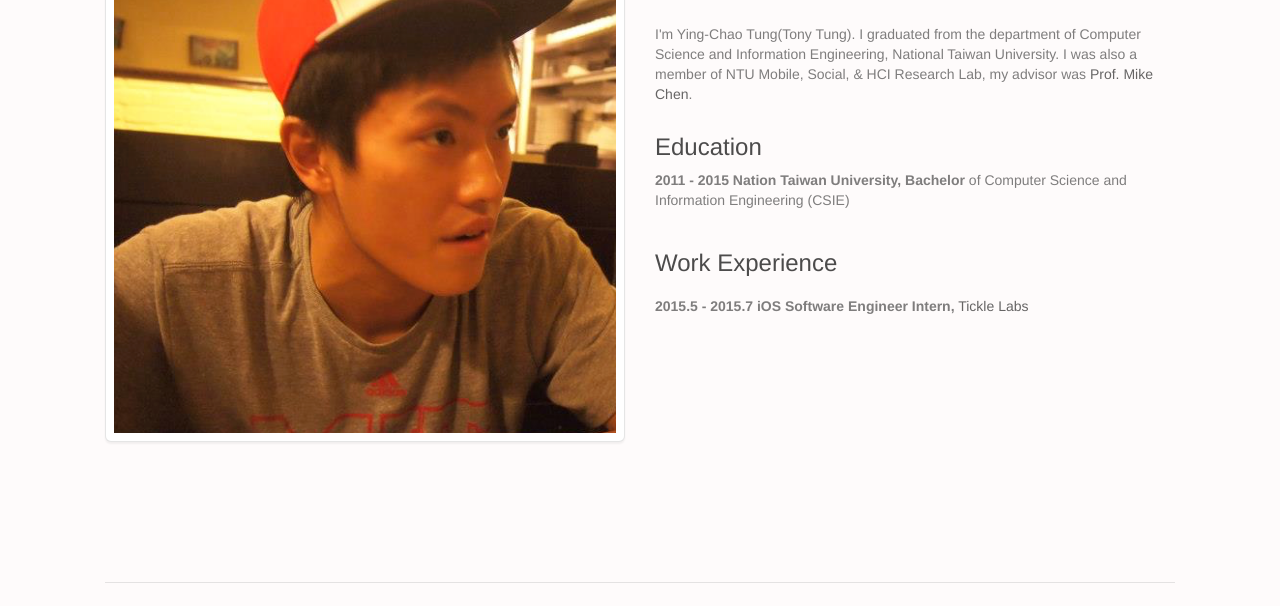
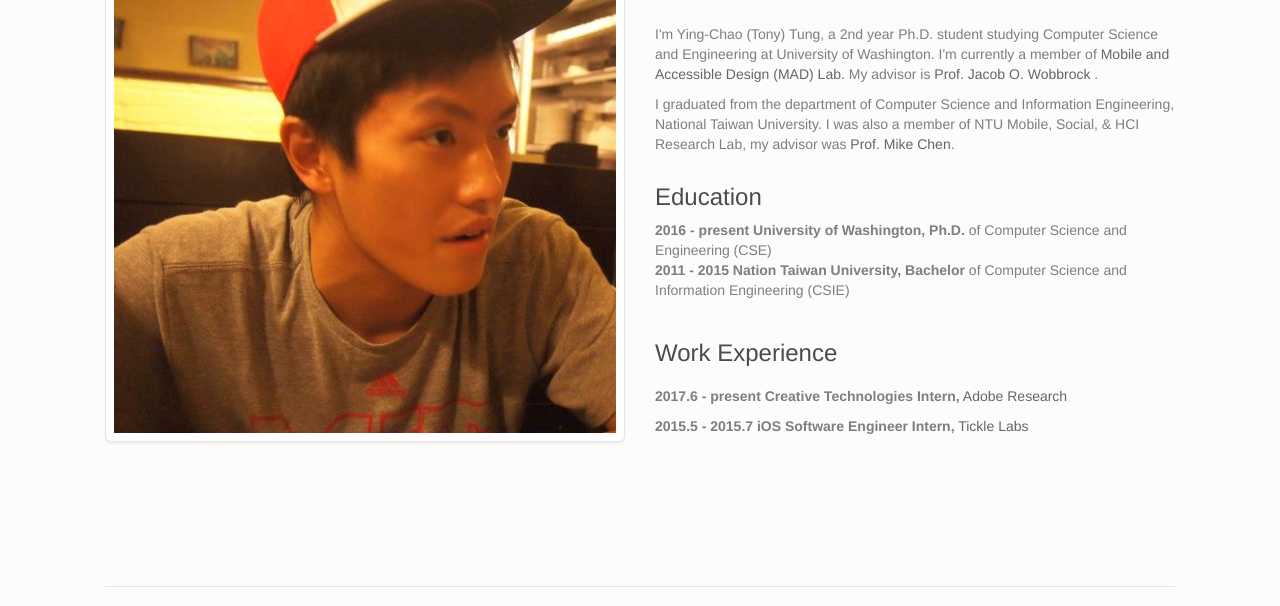
Before and after one commit to tony056/tony056.github.io, a plain HTML site: page index.html in a window 1280 px wide. Shown: the part 669-1275 px from the top of the page. Drawn offline with Linux system fonts and the light colour scheme.

Commit message:
updated intro

```diff
--- a/index.html
+++ b/index.html
@@ -73,21 +73,37 @@
 			</div>
 			<div class="col-sm-6">
 				<h2 class="mg-lg">
-					<strong>Ying-Chao(Tony) Tung</strong>
+					<strong>Ying-Chao (Tony) Tung</strong>
 				</h2>
 				<p>
-					I'm Ying-Chao Tung(Tony Tung). I graduated from the department of Computer Science and Information Engineering, National Taiwan University. I was also a member of NTU Mobile, Social, &amp; HCI Research Lab, my advisor was <a href="http://mikechen.com">Prof. Mike Chen</a>.<br /><br />
+					I'm Ying-Chao (Tony) Tung, a 2nd year Ph.D. student studying Computer Science and Engineering at University of Washington.
+                    I'm currently a member of
+                    <a href="http://depts.washington.edu/madlab/">
+                    Mobile and Accessible Design (MAD) Lab.</a> My advisor is
+                    <a href="https://faculty.washington.edu/wobbrock/">
+                        Prof. Jacob O. Wobbrock
+                    </a>.
 				</p>
+                <p>
+                </p>
+                <p>
+                    I graduated from the department of Computer Science and Information Engineering, National Taiwan University. I was also a member of NTU Mobile, Social, &amp; HCI Research Lab, my advisor was <a href="http://mikechen.com">Prof. Mike Chen</a>.<br /><br />
+                </p>
 				<h3 class="mg-sm">
 					Education
 				</h3>
 				<p class="mg-lg">
+                    <strong>2016 - present University of Washington, Ph.D.</strong> of Computer Science and Engineering (CSE)<br />
 					<strong>2011 - 2015 Nation Taiwan University, Bachelor</strong> of Computer Science and Information Engineering (CSIE)<br />
 				</p>
 				<h3 class="mg-md">
 					Work Experience
 				</h3>
+                <p>
+                    <strong>2017.6 - present Creative Technologies Intern,</strong> <a href="https://research.adobe.com/">Adobe Research</a>
+                </p>
 				<p>
+
 					<strong>2015.5 - 2015.7 iOS Software Engineer Intern,</strong> <a href="https://tickleapp.com/en-us/">Tickle Labs</a>
 				</p>
 			</div>
```
